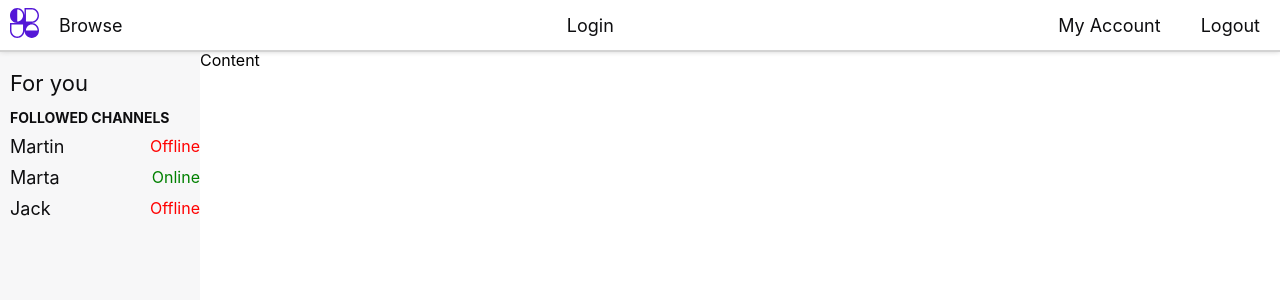
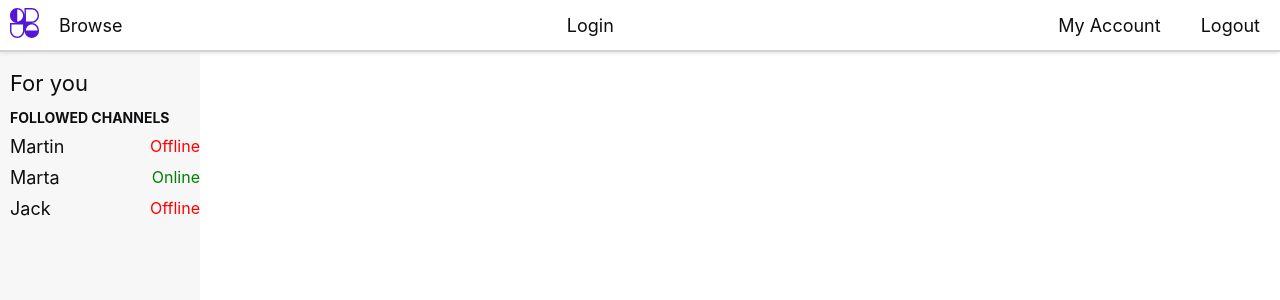
Before and after one commit to Samuelcy/livestream-web-app, a React (Create React App) app in the folder client/: page / in a window 1280 px wide. Shown: the top 300 px of the page. Built offline with nearby package versions, Linux system fonts and the light colour scheme.

Commit message:
Add nested routing
"Content" container will now render depending on URL

```diff
--- a/client/src/DashboardPage/Content/Content.js
+++ b/client/src/DashboardPage/Content/Content.js
@@ -1,5 +1,13 @@
 import React from "react";
+import { Route, Routes } from "react-router-dom";
 
 export const Content = () => {
-    return <div className="content-container">Content</div>
+    return <div className="content-container">
+        <Routes>
+            <Route path='settings' element={<div>Settings</div>} />
+            <Route path='channels' element={<div>Channels</div>} />
+            {/* Route for a specific channel by ID: /channel/1234 */}
+            <Route path='channel/:id' element={<div>Channel</div>} />
+        </Routes>
+    </div>
 }
```
